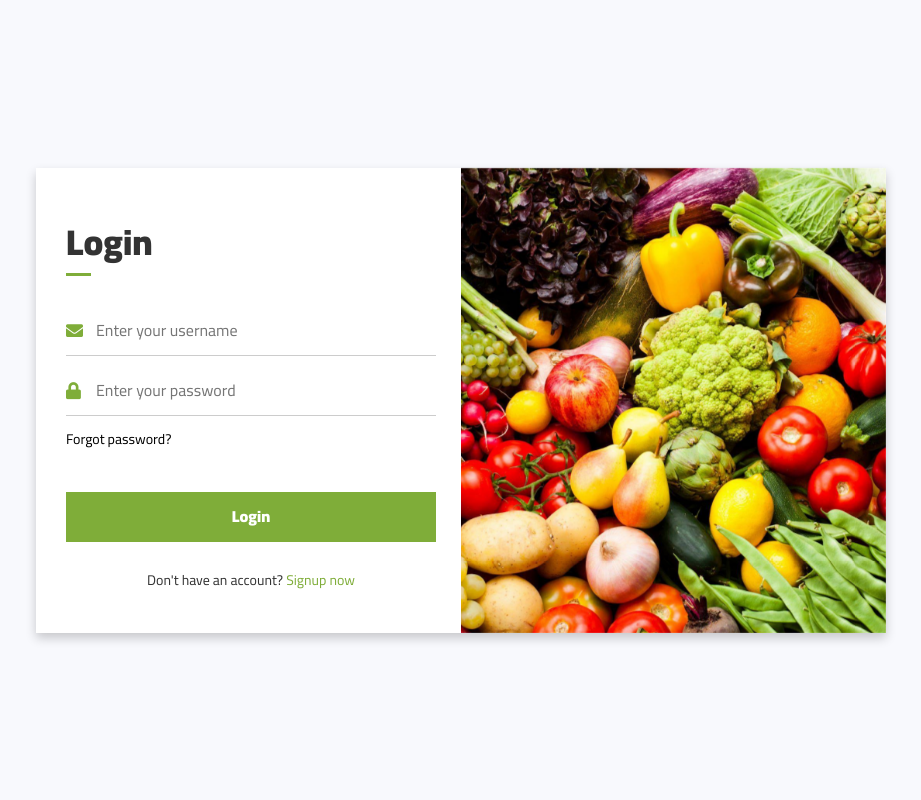
After one commit to Spencer266/AgriNet, a Flask app: page /login in a window 1280 px wide. The commit adds this page. Shown: the whole page, without its empty margins (179-1100 px from the left). Run offline with Flask 2, Linux system fonts and the light colour scheme.

Commit message:
login page

```diff
--- a/main.py
+++ b/main.py
@@ -38,5 +38,10 @@ def contact():
     return render_template('contact.html')
 
 
+@app.route("/login")
+def login():
+    return render_template('login.html')
+
+
 if __name__ == '__main__':
     app.run(debug=True)
--- /dev/null
+++ b/static/css/login.css
@@ -0,0 +1,260 @@
+/* Google Font Link */
+@import url('https://fonts.googleapis.com/css2?family=Poppins:wght@200;300;400;500;600;700&display=swap');
+
+* {
+    margin: 0;
+    padding: 0;
+    box-sizing: border-box;
+    font-family: "Cairo", sans-serif;
+}
+
+body {
+    min-height: 100vh;
+    display: flex;
+    align-items: center;
+    justify-content: center;
+    background: #F8F9FD;
+    padding: 30px;
+}
+
+.container {
+    position: relative;
+    max-width: 850px;
+    width: 100%;
+    background: #fff;
+    padding: 40px 30px;
+    box-shadow: 0 5px 10px rgba(0, 0, 0, 0.2);
+    perspective: 2700px;
+}
+
+.container .cover {
+    position: absolute;
+    top: 0;
+    left: 50%;
+    height: 100%;
+    width: 50%;
+    z-index: 98;
+    transition: all 1s ease;
+    transform-origin: left;
+    transform-style: preserve-3d;
+}
+
+.container #flip:checked~.cover {
+    transform: rotateY(-180deg);
+}
+
+.container .cover .front,
+.container .cover .back {
+    position: absolute;
+    top: 0;
+    left: 0;
+    height: 100%;
+    width: 100%;
+}
+
+.cover .back {
+    transform: rotateY(180deg);
+    backface-visibility: hidden;
+}
+
+.container .cover::before,
+.container .cover::after {
+    content: '';
+    position: absolute;
+    height: 100%;
+    width: 100%;
+    opacity: 0.5;
+    z-index: 12;
+}
+
+.container .cover::after {
+    opacity: 0.3;
+    transform: rotateY(180deg);
+    backface-visibility: hidden;
+}
+
+.container .cover img {
+    position: absolute;
+    height: 100%;
+    width: 100%;
+    object-fit: cover;
+    z-index: 10;
+}
+
+.container .cover .text {
+    position: absolute;
+    z-index: 130;
+    height: 100%;
+    width: 100%;
+    display: flex;
+    flex-direction: column;
+    align-items: center;
+    justify-content: center;
+}
+
+.cover .text .text-1,
+.cover .text .text-2 {
+    font-size: 26px;
+    font-weight: 600;
+    color: #fff;
+    text-align: center;
+}
+
+.cover .text .text-2 {
+    font-size: 15px;
+    font-weight: 500;
+}
+
+.container .forms {
+    height: 100%;
+    width: 100%;
+    background: #fff;
+}
+
+.container .form-content {
+    display: flex;
+    align-items: center;
+    justify-content: space-between;
+}
+
+.form-content .login-form,
+.form-content .signup-form {
+    width: calc(100% / 2 - 25px);
+}
+
+.forms .form-content .title {
+    position: relative;
+    font-size: 36px;
+    font-weight: 700;
+    color: #333;
+}
+
+.forms .form-content .title:before {
+    content: '';
+    position: absolute;
+    left: 0;
+    bottom: 0;
+    height: 3px;
+    width: 25px;
+    background: #7FAD39;
+}
+
+.forms .signup-form .title:before {
+    width: 20px;
+}
+
+.forms .form-content .input-boxes {
+    margin-top: 30px;
+}
+
+.forms .form-content .input-box {
+    display: flex;
+    align-items: center;
+    height: 50px;
+    width: 100%;
+    margin: 10px 0;
+    position: relative;
+}
+
+.form-content .input-box input {
+    height: 100%;
+    width: 100%;
+    outline: none;
+    border: none;
+    padding: 0 30px;
+    font-size: 16px;
+    font-weight: 500;
+    border-bottom: 1px solid rgba(0, 0, 0, 0.2);
+    transition: all 0.3s ease;
+}
+
+.form-content .input-box input:focus,
+.form-content .input-box input:valid {
+    border-color: #7FAD39;
+}
+
+.form-content .input-box i {
+    position: absolute;
+    color: #7FAD39;
+    font-size: 17px;
+}
+
+.forms .form-content .text {
+    font-size: 14px;
+    font-weight: 500;
+    color: #333;
+}
+
+.forms .form-content .text a {
+    text-decoration: none;
+}
+
+.forms .form-content .text a:hover {
+    text-decoration: underline;
+}
+
+.forms .form-content .button {
+    color: #fff;
+    margin-top: 40px;
+}
+
+.forms .form-content .button input {
+    color: #fff;
+    background: #7FAD39;
+    padding: 0;
+    cursor: pointer;
+    transition: all 0.4s ease;
+    font-weight: 700;
+}
+
+.forms .form-content .button input:hover {
+    background: white;
+    border: 1px solid #7FAD39;
+    color: #7FAD39;
+}
+
+.forms .form-content label {
+    color: #7FAD39;
+    cursor: pointer;
+}
+
+.forms .form-content label:hover {
+    text-decoration: underline;
+}
+
+.forms .form-content .login-text,
+.forms .form-content .sign-up-text {
+    text-align: center;
+    margin-top: 25px;
+}
+
+a {
+    color: black;
+}
+
+.container #flip {
+    display: none;
+}
+
+@media (max-width: 730px) {
+    .container .cover {
+        display: none;
+    }
+
+    .form-content .login-form,
+    .form-content .signup-form {
+        width: 100%;
+    }
+
+    .form-content .signup-form {
+        display: none;
+    }
+
+    .container #flip:checked~.forms .signup-form {
+        display: block;
+    }
+
+    .container #flip:checked~.forms .login-form {
+        display: none;
+    }
+}
--- a/templates/base.html
+++ b/templates/base.html
@@ -42,7 +42,7 @@
         </div>
         <div class="humberger__menu__widget">
             <div class="header__top__right__auth">
-                <a href="#"><i class="fa fa-user"></i> Login</a>
+                <a href="/login"><i class="fa fa-user"></i> Login</a>
             </div>
         </div>
         <nav class="humberger__menu__nav mobile-menu">
@@ -91,7 +91,7 @@
                                 <a href="#"><i class="fa fa-pinterest-p"></i></a>
                             </div>
                             <div class="header__top__right__auth">
-                                <a href="#"><i class="fa fa-user"></i> Login</a>
+                                <a href="/login"><i class="fa fa-user"></i> Login</a>
                             </div>
                         </div>
                     </div>
--- /dev/null
+++ b/templates/login.html
@@ -0,0 +1,45 @@
+<!DOCTYPE html>
+<html lang="en" dir="ltr">
+
+<head>
+    <meta charset="UTF-8">
+    <link rel="stylesheet" href="{{ url_for('static', filename='css/login.css') }}">
+    <link rel="stylesheet" href="https://cdnjs.cloudflare.com/ajax/libs/font-awesome/5.15.3/css/all.min.css">
+    <link href="https://fonts.googleapis.com/css2?family=Cairo:wght@200;300;400;600;900&display=swap" rel="stylesheet">
+    <meta name="viewport" content="width=device-width, initial-scale=1.0">
+    <title>Login</title>
+</head>
+
+<body>
+    <div class="container">
+        <div class="cover">
+                <img class="backImg" src="{{ url_for('static', filename='img/login_background.jpg') }}" alt="">
+        </div>
+        <div class="forms">
+            <div class="form-content">
+                <div class="login-form">
+                    <div class="title">Login</div>
+                    <form action="#">
+                        <div class="input-boxes">
+                            <div class="input-box">
+                                <i class="fas fa-envelope"></i>
+                                <input type="text" placeholder="Enter your username" required>
+                            </div>
+                            <div class="input-box">
+                                <i class="fas fa-lock"></i>
+                                <input type="password" placeholder="Enter your password" required>
+                            </div>
+                            <div class="text"><a href="#">Forgot password?</a></div>
+                            <div class="button input-box">
+                                <input type="submit" value="Login">
+                            </div>
+                            <div class="text sign-up-text">Don't have an account? <label>Signup now</label>
+                            </div>
+                        </div>
+                    </form>
+                </div>
+            </div>
+        </div>
+    </div>
+</body>
+</html>
```
Also changed, not shown: static/img/bg-1.jpg (added), static/img/login_background.jpg (added).
